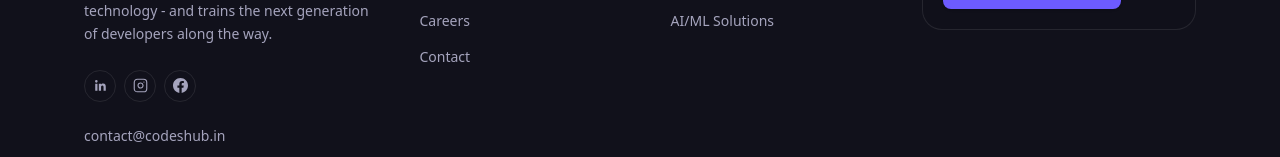
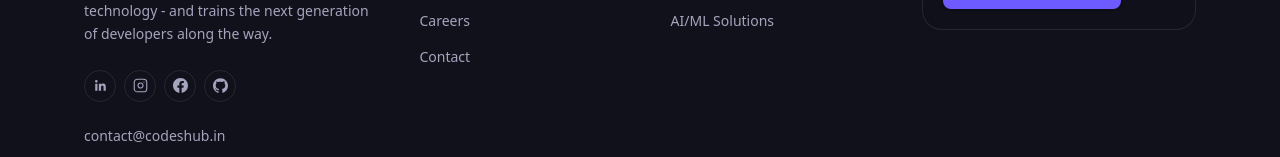
Before and after one commit to Shubh1619/codeshub, a Next.js app: page / in a window 1280 px wide. Shown: the part 3614-3771 px from the top of the page. Built offline with nearby package versions, Linux system fonts and the light colour scheme.

Commit message:
Add GitHub social link to footer and Organization schema

```diff
--- a/components/footer.tsx
+++ b/components/footer.tsx
@@ -34,6 +34,11 @@
     label: "Facebook",
     href: "https://www.facebook.com/profile.php?id=61594363167517",
     icon: <FacebookIcon />,
+  },
+  {
+    label: "GitHub",
+    href: "https://github.com/codeshub-in",
+    icon: <GitHubIcon />,
   },
 ];
 
@@ -184,3 +189,11 @@
     </svg>
   );
 }
+
+function GitHubIcon() {
+  return (
+    <svg width="15" height="15" viewBox="0 0 24 24" fill="currentColor" aria-hidden="true">
+      <path d="M12 .297c-6.63 0-12 5.373-12 12 0 5.303 3.438 9.8 8.205 11.385.6.113.82-.258.82-.577 0-.285-.01-1.04-.015-2.04-3.338.724-4.042-1.61-4.042-1.61C4.422 18.07 3.633 17.7 3.633 17.7c-1.087-.744.084-.729.084-.729 1.205.084 1.838 1.236 1.838 1.236 1.07 1.835 2.809 1.305 3.495.998.108-.776.417-1.305.76-1.605-2.665-.3-5.466-1.332-5.466-5.93 0-1.31.465-2.38 1.235-3.22-.135-.303-.54-1.523.105-3.176 0 0 1.005-.322 3.3 1.23.96-.267 1.98-.399 3-.405 1.02.006 2.04.138 3 .405 2.28-1.552 3.285-1.23 3.285-1.23.645 1.653.24 2.873.12 3.176.765.84 1.23 1.91 1.23 3.22 0 4.61-2.805 5.625-5.475 5.92.42.36.81 1.096.81 2.22 0 1.606-.015 2.896-.015 3.286 0 .315.21.69.825.57C20.565 22.092 24 17.592 24 12.297c0-6.627-5.373-12-12-12" />
+    </svg>
+  );
+}
--- a/lib/content.ts
+++ b/lib/content.ts
@@ -9,6 +9,7 @@
     "https://www.linkedin.com/company/codeshubit/",
     "https://www.instagram.com/codeshub.in/",
     "https://www.facebook.com/profile.php?id=61594363167517",
+    "https://github.com/codeshub-in",
   ],
 };
 
```
